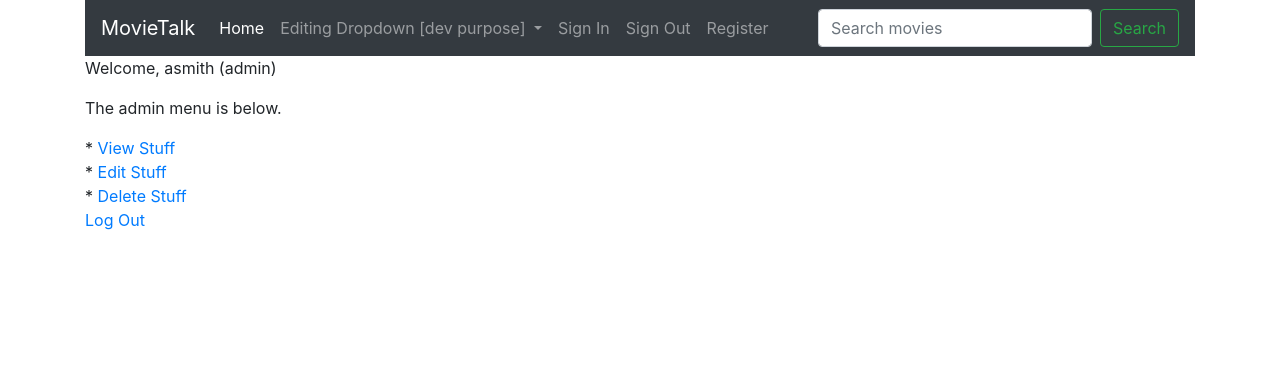
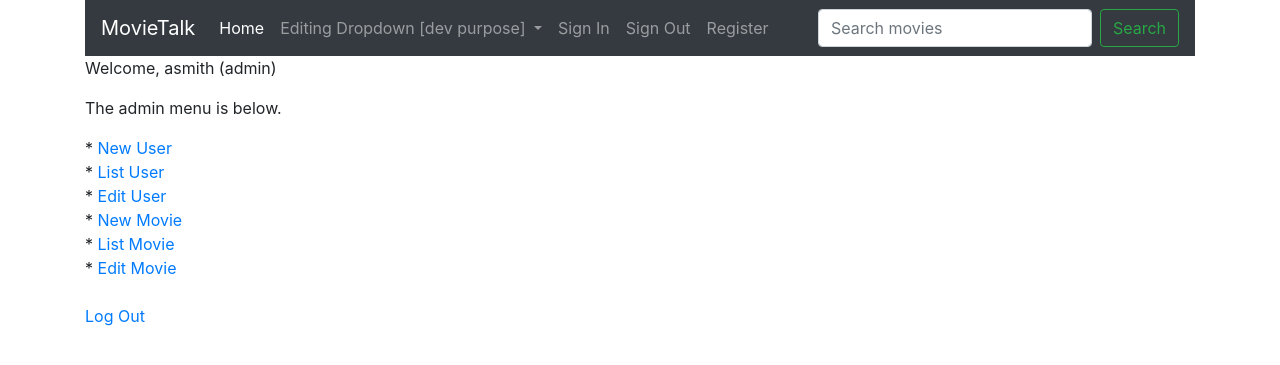
Before and after one commit to last72/csg2431at1st, a PHP site: page /index.php in a window 1280 px wide. Shown: the top 365 px of the page. Run offline with PHP 8.4, Linux system fonts and the light colour scheme; a user stored in the database is signed in.

Commit message:
add admin, editor and member access list

```diff
--- a/php/usermenu.php
+++ b/php/usermenu.php
@@ -5,7 +5,6 @@ session_start();
 //If the "uname" session variable is not set or is empty, redirect to login page
 if ( !isset($_SESSION['uname']) || $_SESSION['uname'] == '' )
 {
-
 	exit;
 }
 
@@ -15,15 +14,32 @@ echo '<p>The '.$_SESSION['level'].' menu is below.</p>';
 //Show appropriate menu based on access level session variable
 if ( $_SESSION['level'] == 'admin' )
 {
-	echo '* <a href="view.php">View Stuff</a><br />';
-	echo '* <a href="edit.php">Edit Stuff</a><br />';
-	echo '* <a href="delete.php">Delete Stuff</a>';
+	echo '* <a href="php/registration.php">New User</a><br />';
+	echo '* <a href="php/listUsers.php">List User</a><br />';
+	echo '* <a href="php/editUser.php">Edit User</a><br />';
+
+	echo '* <a href="php/newmovieregi.php">New Movie</a><br />';
+	echo '* <a href="php/listMovies.php">List Movie</a><br />';
+	echo '* <a href="php/editMovie.php">Edit Movie</a><br />';
+
 }
+
+if ( $_SESSION['level'] == 'editor' )
+{
+	echo '* <a href="php/registration.php">New User</a><br />';
+
+	echo '* <a href="php/newmovieregi.php">New Movie</a><br />';
+	echo '* <a href="php/listMovies.php">List Movie</a><br />';
+	echo '* <a href="php/editMovie.php">Edit Movie</a><br />';
+}
+
 
 if ( $_SESSION['level'] == 'member' )
 {
-	echo '* <a href="view.php">View Stuff</a>';
+	echo '* <a href="php/listMovies.php">List Movie</a><br />';
 }
 
-echo '<p><a href="logout.php">Log Out</a></p>';
+
+echo '<br /><p><a href="logout.php">Log Out</a></p>';
+
 ?>
```
